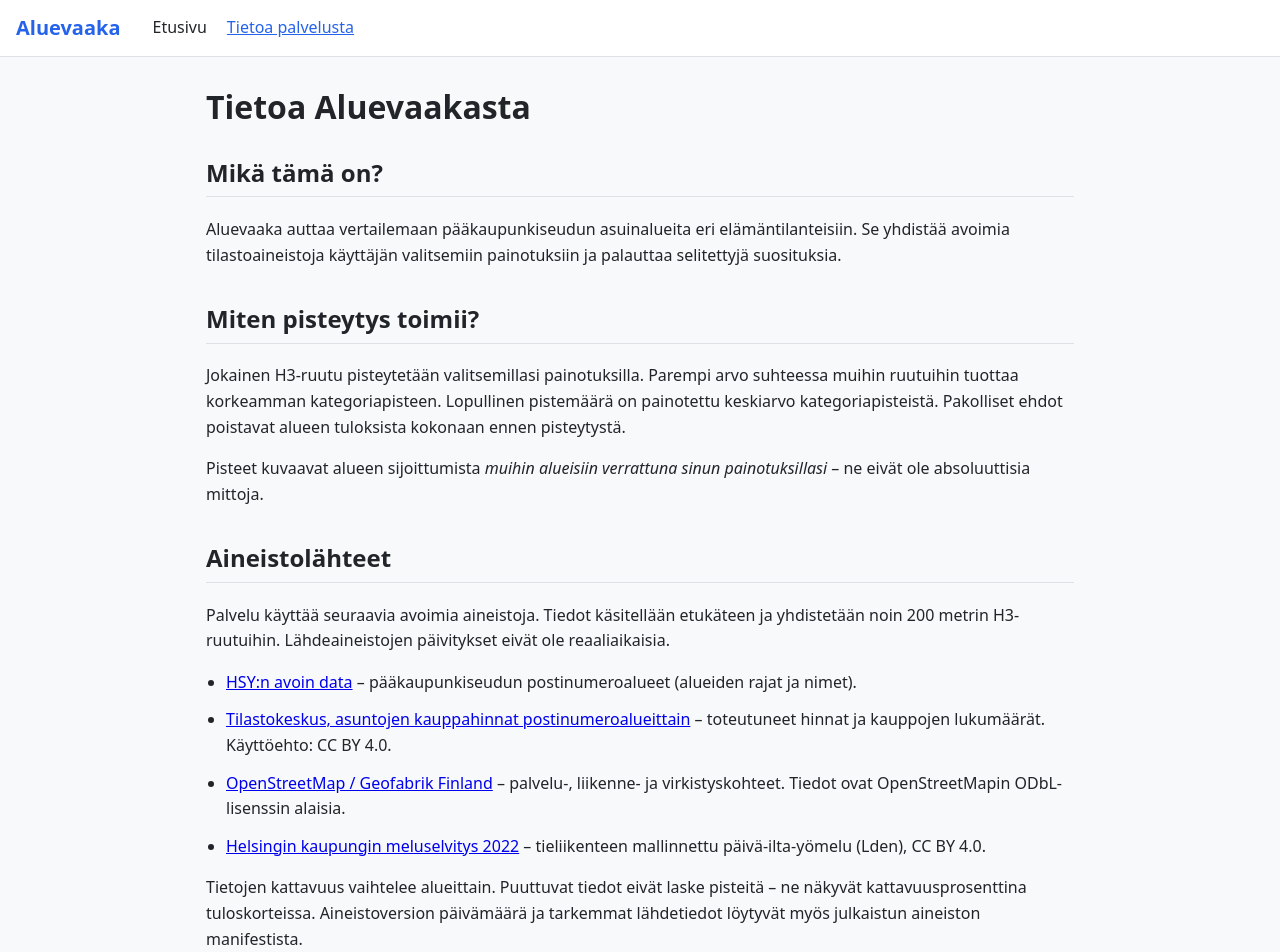
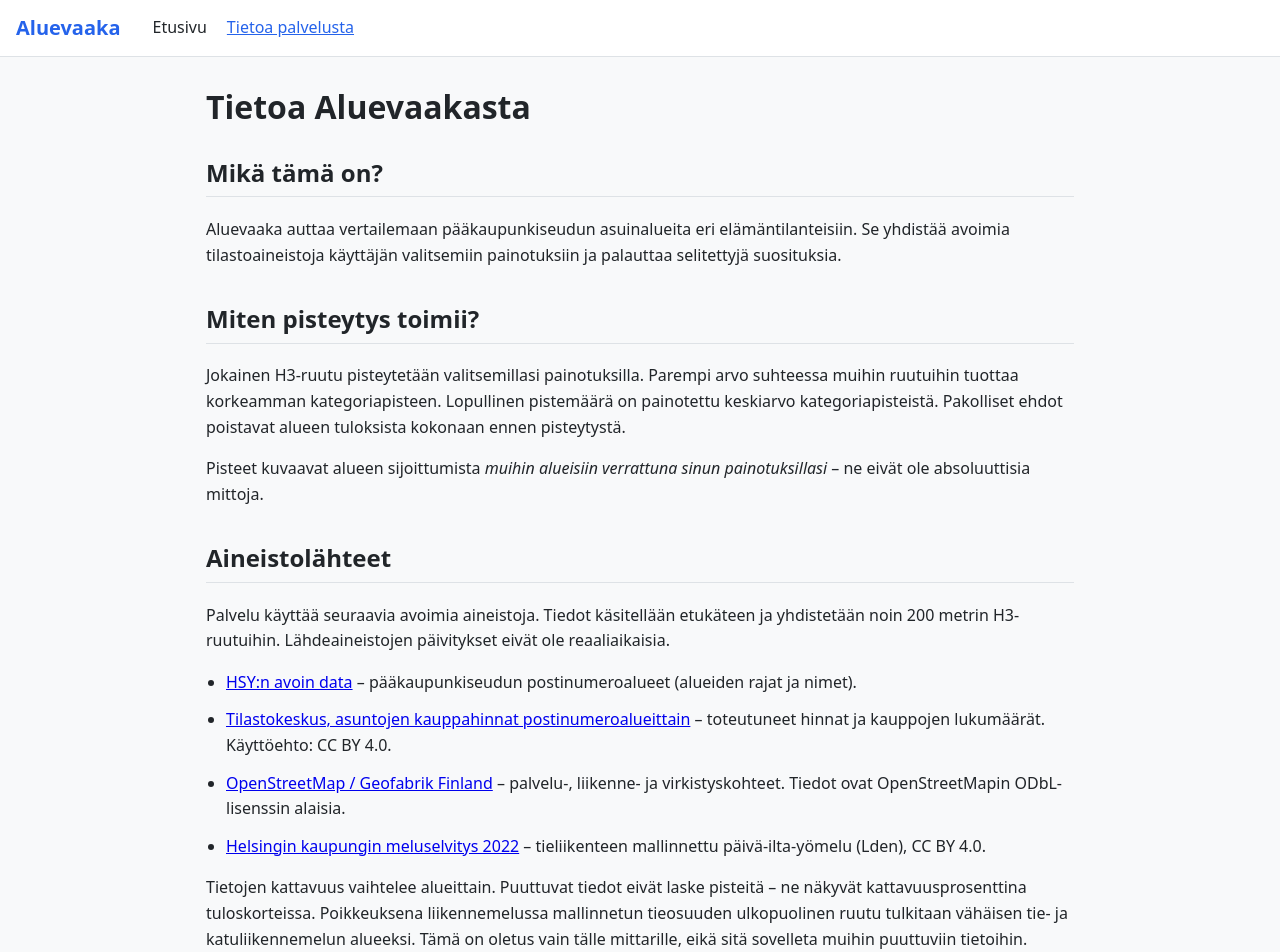
Before and after one commit to taheikura/aluevaaka, a React (Vite) app in the folder apps/web/: page /about in a window 1280 px wide. Shown: the top 952 px of the page. Built offline with nearby package versions, Linux system fonts and the light colour scheme; no server answers.

Commit message:
Interpret missing traffic noise data as negligible noise

```diff
--- a/apps/web/src/components/ResultMap.tsx
+++ b/apps/web/src/components/ResultMap.tsx
@@ -157,7 +157,7 @@ export function ResultMap({ results, onBoundsChange, onZoomChange }: Props) {
             `${formatMetric('Etäisyys ruokakauppaan', r.distanceToGroceryKm, ' km')}<br/>` +
             `${formatMetric('Etäisyys puistoon', r.distanceToParkKm, ' km')}<br/>` +
             `${formatMetric('Etäisyys kouluun', r.distanceToSchoolKm, ' km')}<br/>` +
-            `${formatMetric('Liikennemelu Lden', r.trafficNoiseLdenDb, ' dB(A)')}<br/>` +
+            `${r.trafficNoiseAssumedQuiet ? 'Liikennemelu Lden: ei mallinnettua tieosuutta (oletus: vähäinen)<br/>' : formatMetric('Liikennemelu Lden', r.trafficNoiseLdenDb, ' dB(A)')} ` +
             `Asuminen: ${formatScore(r.categoryScores.housingAffordability)}<br/>` +
             `Terveydenhuolto: ${formatScore(r.categoryScores.healthcareAccess)}<br/>` +
             `Liikenne: ${formatScore(r.categoryScores.transportConnectivity)}<br/>` +
--- a/apps/web/src/pages/AboutPage.tsx
+++ b/apps/web/src/pages/AboutPage.tsx
@@ -74,8 +74,11 @@ export function AboutPage() {
         </ul>
         <p>
           Tietojen kattavuus vaihtelee alueittain. Puuttuvat tiedot eivät laske pisteitä – ne
-          näkyvät kattavuusprosenttina tuloskorteissa. Aineistoversion päivämäärä ja tarkemmat
-          lähdetiedot löytyvät myös julkaistun aineiston manifestista.
+          näkyvät kattavuusprosenttina tuloskorteissa. Poikkeuksena liikennemelussa mallinnetun
+          tieosuuden ulkopuolinen ruutu tulkitaan vähäisen tie- ja katuliikennemelun alueeksi. Tämä
+          on oletus vain tälle mittarille, eikä sitä sovelleta muihin puuttuviin tietoihin.
+          Aineistoversion päivämäärä ja tarkemmat lähdetiedot löytyvät myös julkaistun aineiston
+          manifestista.
         </p>
       </section>
 
--- a/packages/schemas/src/api.ts
+++ b/packages/schemas/src/api.ts
@@ -54,6 +54,7 @@ export const RecommendationResultSchema = z.object({
   trafficNoiseLdenDb: z.number().nonnegative().optional(),
   trafficNoiseCoverage: z.number().min(0).max(1).optional(),
   trafficNoiseDataYear: z.string().optional(),
+  trafficNoiseAssumedQuiet: z.boolean().default(false),
   h3Index: z.string().optional(),
   /** Overall weighted match score 0–1 */
   score: z.number().min(0).max(1),
--- a/packages/scoring/src/engine.ts
+++ b/packages/scoring/src/engine.ts
@@ -171,7 +171,9 @@ function scoreServices(m: MunicipalityMetrics, ranges: MetricRanges): number | u
 function scoreTrafficNoise(m: MunicipalityMetrics, ranges: MetricRanges): number | undefined {
   const r = ranges.trafficNoiseLdenDb;
   if (!r) return undefined;
-  return normalizeLowerIsBetter(m.trafficNoiseLdenDb, r.min, r.max);
+  // The source maps modelled road-traffic noise bands. Outside those bands,
+  // absence means no mapped road-traffic exposure, not missing data in general.
+  return normalizeLowerIsBetter(m.trafficNoiseLdenDb ?? 0, r.min, r.max);
 }
 
 // ---------------------------------------------------------------------------
@@ -350,6 +352,7 @@ export function rankMunicipalities(input: RankInput): RecommendationResult[] {
       trafficNoiseLdenDb: m.trafficNoiseLdenDb,
       trafficNoiseCoverage: m.trafficNoiseCoverage,
       trafficNoiseDataYear: m.trafficNoiseDataYear,
+      trafficNoiseAssumedQuiet: m.trafficNoiseLdenDb === undefined,
       h3Index: m.h3Index,
       score,
       categoryScores,
```
